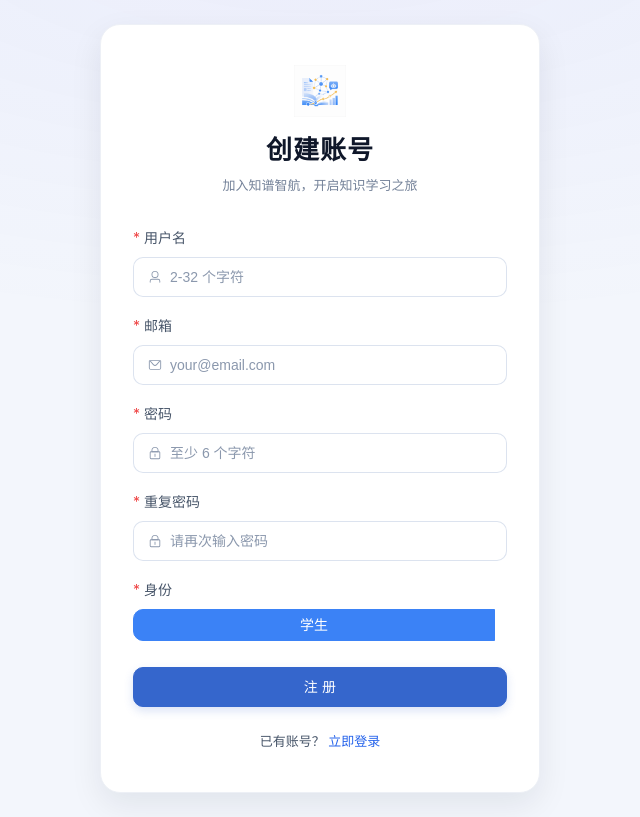
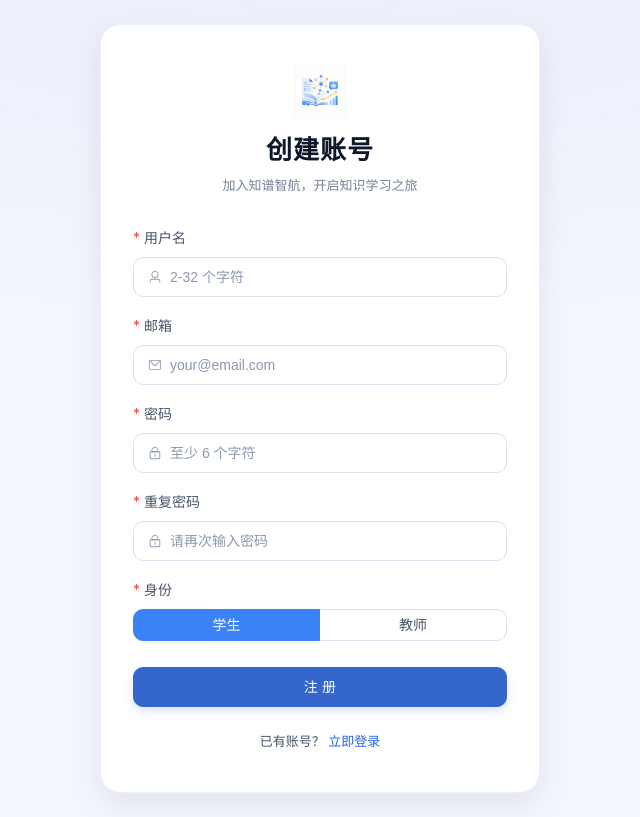
Before and after one commit to yuanshendawang666/KnowledgeGraph-Navigator, a Vue app in the folder frontend/: page /register in a window 1280 px wide. Shown: the whole page, without its empty margins (320-960 px from the left). Built offline with nearby package versions, Linux system fonts and the light colour scheme; no server answers.

Commit message:
fix(auth): allow teacher self-registration

```diff
--- a/frontend/src/views/RegisterView.vue
+++ b/frontend/src/views/RegisterView.vue
@@ -57,7 +57,7 @@
         <el-form-item label="身份" prop="role">
           <el-radio-group v-model="form.role" class="role-group">
             <el-radio-button value="student">学生</el-radio-button>
-            <span style="margin-left:12px;color:#64748b">教师账号请联系管理员开通</span>
+            <el-radio-button value="teacher">教师</el-radio-button>
           </el-radio-group>
         </el-form-item>
 
```
Also changed, not shown: 1 other file (tests, documents, lock files or other folders).
